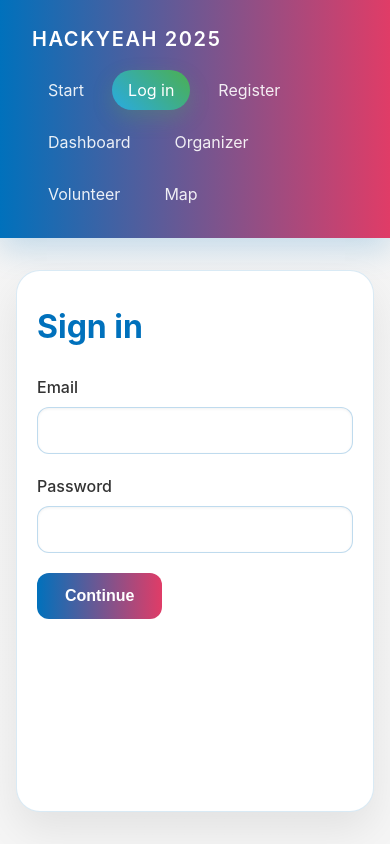
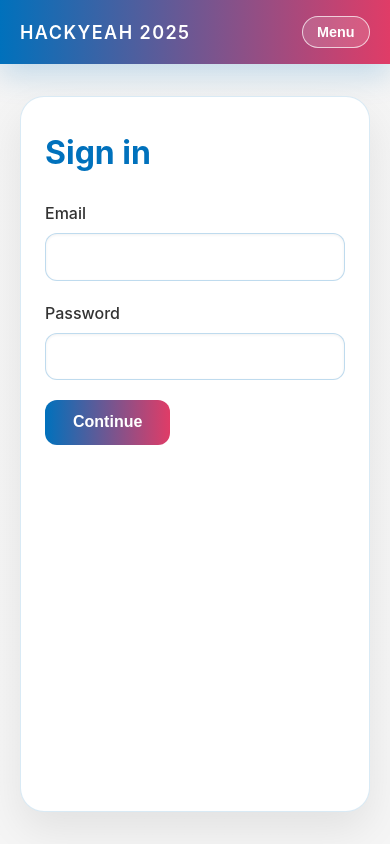
Before and after one commit to RedMed-Software/hack-yeah-2025, a React (Vite) app in the folder frontend/: page /login in a window 390 px wide. Built offline with nearby package versions, Linux system fonts and the light colour scheme.

Commit message:
Improve mobile navigation and layout

```diff
--- a/frontend/src/App.jsx
+++ b/frontend/src/App.jsx
@@ -1,4 +1,5 @@
-import { BrowserRouter, NavLink, Route, Routes } from 'react-router-dom'
+import { BrowserRouter, NavLink, Route, Routes, useLocation } from 'react-router-dom'
+import { useEffect, useState } from 'react'
 import PublicInfoPage from './pages/PublicInfoPage.jsx'
 import LoginPage from './pages/LoginPage.jsx'
 import RegisterPage from './pages/RegisterPage.jsx'
@@ -20,10 +21,35 @@ const navigation = [
 export default function App() {
   return (
     <BrowserRouter>
+      <AppLayout />
+    </BrowserRouter>
+  )
+}
+
+function AppLayout() {
+  const [isNavOpen, setIsNavOpen] = useState(false)
+  const location = useLocation()
+
+  useEffect(() => {
+    setIsNavOpen(false)
+  }, [location.pathname])
+
+  return (
     <div className="app">
       <header className="header">
+        <div className="header-bar">
           <span className="brand">HackYeah 2025</span>
-          <nav className="nav">
+          <button
+            type="button"
+            className="nav-toggle"
+            aria-expanded={isNavOpen}
+            aria-controls="primary-navigation"
+            onClick={() => setIsNavOpen((current) => !current)}
+          >
+            Menu
+          </button>
+        </div>
+        <nav id="primary-navigation" className={`nav${isNavOpen ? ' nav-open' : ''}`}>
           {navigation.map((item) => (
             <NavLink key={item.to} to={item.to} className={({ isActive }) => (isActive ? 'nav-link active' : 'nav-link')}>
               {item.label}
@@ -43,6 +69,5 @@ export default function App() {
         </Routes>
       </main>
     </div>
-    </BrowserRouter>
   )
 }
--- a/frontend/src/main.scss
+++ b/frontend/src/main.scss
@@ -36,41 +36,77 @@ body {
 
 .header {
   display: flex;
-  flex-wrap: wrap;
-  align-items: center;
-  justify-content: space-between;
+  flex-direction: column;
   gap: 1rem;
-  padding: 1.5rem 2rem;
+  padding: 1rem 1.25rem;
   background: var(--gradient-hero);
   color: var(--color-white);
   box-shadow: 0 12px 30px rgba(0, 113, 188, 0.2);
 }
 
+.header-bar {
+  display: flex;
+  align-items: center;
+  justify-content: space-between;
+  gap: 1rem;
+}
+
 .brand {
-  font-size: 1.25rem;
+  font-size: 1.125rem;
   font-weight: 600;
   letter-spacing: 0.08em;
   text-transform: uppercase;
   color: var(--color-white);
 }
 
+.nav-toggle {
+  display: inline-flex;
+  align-items: center;
+  justify-content: center;
+  gap: 0.5rem;
+  padding: 0.45rem 0.9rem;
+  border-radius: 999px;
+  border: 1px solid rgba(255, 255, 255, 0.7);
+  background: rgba(255, 255, 255, 0.15);
+  color: var(--color-white);
+  font-size: 0.9rem;
+  font-weight: 600;
+  cursor: pointer;
+  transition: background 0.2s ease, color 0.2s ease, border-color 0.2s ease;
+}
+
+.nav-toggle:hover,
+.nav-toggle:focus-visible {
+  background: rgba(255, 255, 255, 0.3);
+  border-color: rgba(255, 255, 255, 0.9);
+  outline: none;
+}
+
 .nav {
+  display: none;
+  flex-direction: column;
+  gap: 0.75rem;
+  padding-bottom: 0.75rem;
+}
+
+.nav.nav-open {
   display: flex;
-  flex-wrap: wrap;
-  gap: 0.75rem;
 }
 
 .nav-link {
-  color: rgba(255, 255, 255, 0.9);
+  color: rgba(255, 255, 255, 0.95);
   text-decoration: none;
-  padding: 0.5rem 1rem;
+  padding: 0.55rem 1.1rem;
   border-radius: 999px;
   transition: background 0.2s ease, color 0.2s ease, box-shadow 0.2s ease;
 }
 
-.nav-link:hover {
-  background-color: rgba(255, 255, 255, 0.2);
+.nav-link:hover,
+.nav-link:focus-visible {
+  background-color: rgba(255, 255, 255, 0.25);
+  color: var(--color-white);
   box-shadow: 0 6px 16px rgba(0, 113, 188, 0.25);
+  outline: none;
 }
 
 .nav-link.active {
@@ -83,15 +119,15 @@ body {
   flex: 1;
   display: flex;
   justify-content: center;
-  padding: 3rem 1.5rem;
+  padding: 2rem 1.25rem;
 }
 
 .page {
-  width: min(960px, 100%);
+  width: min(100%, 720px);
   background: var(--color-white);
   border: 1px solid rgba(0, 113, 188, 0.15);
   border-radius: 1.5rem;
-  padding: 2.5rem;
+  padding: 2rem 1.5rem;
   display: flex;
   flex-direction: column;
   gap: 1.5rem;
@@ -160,7 +196,7 @@ p {
 }
 
 .map-wrapper {
-  height: 400px;
+  height: 280px;
   width: 100%;
   border-radius: 1.25rem;
   overflow: hidden;
@@ -173,17 +209,62 @@ p {
   width: 100%;
 }
 
-@media (max-width: 720px) {
+@media (min-width: 600px) {
+  .page {
+    padding: 2.25rem 2rem;
+  }
+
+  .map-wrapper {
+    height: 360px;
+  }
+}
+
+@media (min-width: 768px) {
   .header {
-    flex-direction: column;
-    align-items: flex-start;
+    padding: 1.5rem 2.5rem;
+  }
+
+  .header-bar {
+    align-items: center;
+  }
+
+  .nav-toggle {
+    display: none;
+  }
+
+  .nav {
+    display: flex;
+    flex-direction: row;
+    align-items: center;
+    justify-content: flex-end;
+    gap: 0.75rem;
+    padding-bottom: 0;
   }
 
   .content {
-    padding: 2rem 1rem;
+    padding: 3rem 2.5rem;
   }
 
   .page {
-    padding: 2rem 1.25rem;
+    width: min(960px, 100%);
+    padding: 2.5rem 3rem;
+  }
+
+  .map-wrapper {
+    height: 420px;
   }
 }
+
+@media (min-width: 1024px) {
+  .header {
+    padding: 1.75rem 3.5rem;
+  }
+
+  .content {
+    padding: 4rem 3.5rem;
+  }
+
+  .page {
+    gap: 2rem;
+  }
+}
```
Lines whose indentation alone changed are shown as unchanged.
